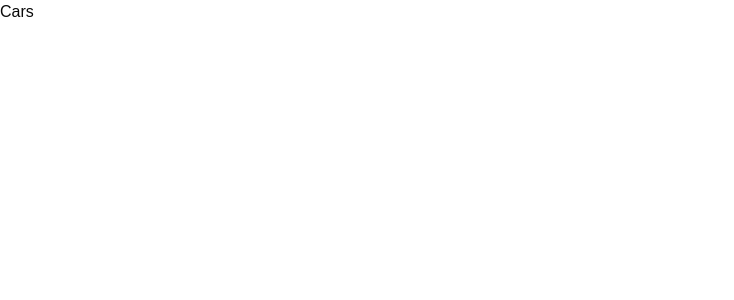
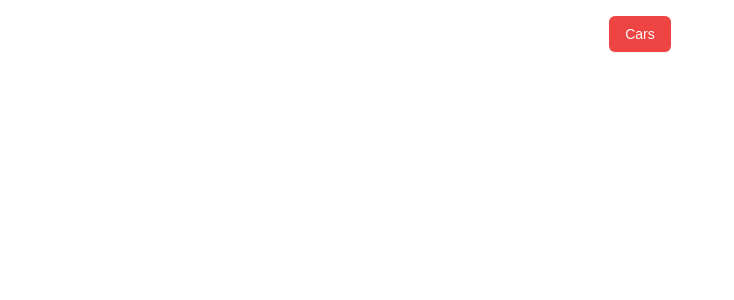
Before and after one commit to RuslanSharipov63/test_info, a Next.js app: page / in a window 1280 px wide. Shown: the top 300 px of the page, without its empty margins (0-734 px from the left). Built offline with nearby package versions, Linux system fonts and the light colour scheme.

Commit message:
title update

```diff
--- a/app/page.tsx
+++ b/app/page.tsx
@@ -1,10 +1,10 @@
-import Image from "next/image";
+import { Button } from "@/components/ui/button"
 import Link from "next/link";
 
 export default function Home() {
   return (
     <div>
-      <Link href="cars">Cars</Link>
+      <Link href="cars" className="flex justify-center mt-4 text-2xl"><Button variant="destructive">Cars</Button></Link>
     </div>
   );
 }
```
